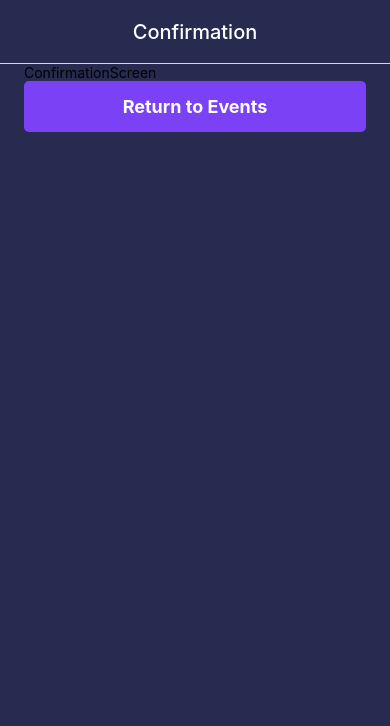
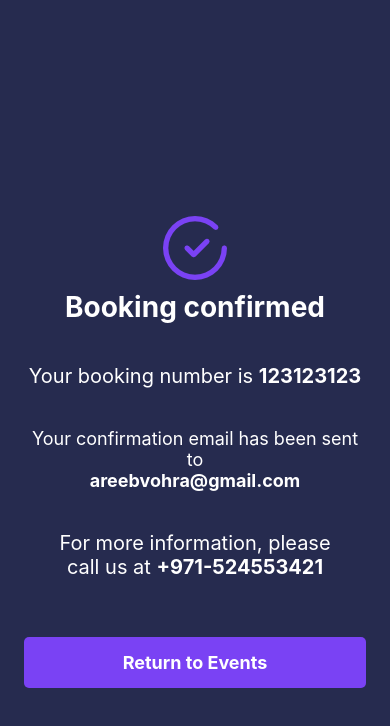
Before and after one commit to areebvohra/event-booking, a React Native app: screen /Confirmation in a window 390 px wide. Shown: the top 726 px of the page. Built offline with nearby package versions, Linux system fonts and the light colour scheme.

Commit message:
confirmation screen done

```diff
--- a/src/routes/AppStack.tsx
+++ b/src/routes/AppStack.tsx
@@ -18,7 +18,8 @@ const AppStack: FC<AppStackProps> = ({ }) => {
                 headerStyle: { backgroundColor: '#262B4F', elevation: 0, shadowOpacity: 0 },
                 headerTitleStyle: { color: '#FFFFFF', fontSize: 20 },
                 headerTitleAlign: 'center',
-                headerTintColor: '#FFFFFF'
+                headerTintColor: '#FFFFFF',
+                gestureEnabled: false
             }}
         >
             <Stack.Screen name="Events" component={EventScreen} />
--- a/src/screens/BookingScreen/index.tsx
+++ b/src/screens/BookingScreen/index.tsx
@@ -48,9 +48,9 @@ const BookingScreen: FC<BookingScreenProps> = ({ route, navigation }) => {
         else
             setTicketError(''), ticketValid = true
 
-        if (!emailValid || !usernameValid || !ticketValid) {
-            return;
-        }
+        // if (!emailValid || !usernameValid || !ticketValid) {
+        //     return;
+        // }
 
         navigation.navigate('Confirmation');
     }
--- a/src/screens/ConfirmationScreen/index.tsx
+++ b/src/screens/ConfirmationScreen/index.tsx
@@ -1,13 +1,10 @@
 import React, { FC, useEffect } from 'react';
-import { Text, View, StyleSheet, BackHandler, TouchableOpacity } from 'react-native';
+import { Text, View, StyleSheet, BackHandler, TouchableOpacity, Image } from 'react-native';
 import { ConfirmationScreenProps } from '../../routes/types';
 
 const ConfirmationScreen: FC<ConfirmationScreenProps> = ({ navigation }) => {
     useEffect(() => {
-        navigation.setOptions({
-            headerLeft: () => null,
-            headerBackVisible: false
-        })
+        navigation.setOptions({ headerShown: false })
 
         const backHandler = BackHandler.addEventListener(
             'hardwareBackPress',
@@ -19,7 +16,13 @@ const ConfirmationScreen: FC<ConfirmationScreenProps> = ({ navigation }) => {
 
     return (
         <View style={styles.container}>
-            <Text>ConfirmationScreen</Text>
+            <View style={{ alignItems: 'center', paddingBottom: 18 }}>
+                <Image source={require('../../assets/icons/confirm.png')} style={{ resizeMode: 'contain', tintColor: '#7a42f4', marginVertical: 10 }} />
+                <Text style={{ color: '#FFFFFF', fontSize: 28, fontWeight: 'bold', marginBottom: 40 }}>Booking confirmed</Text>
+                <Text style={styles.normalText}>Your booking number is <Text style={{ fontWeight: 'bold' }}>123123123</Text></Text>
+                <Text style={[styles.normalText, { fontSize: 18 }]}>Your confirmation email has been sent to{'\n'}<Text style={{ fontWeight: 'bold' }}>areebvohra@gmail.com</Text></Text>
+                <Text style={[styles.normalText, {}]}>For more information, please{'\n'}call us at <Text style={{ fontWeight: 'bold' }}>+971-524553421</Text></Text>
+            </View>
 
             <TouchableOpacity style={styles.submitBtn} onPress={() => navigation.navigate('Events')}>
                 <Text style={styles.submitBtnText}>Return to Events</Text>
@@ -33,7 +36,9 @@ export default ConfirmationScreen;
 const styles = StyleSheet.create({
     container: {
         flex: 1, backgroundColor: '#262B4F',
-        paddingHorizontal: 24
+        paddingHorizontal: 24,
+        paddingTop: 50,
+        justifyContent: 'center'
     },
     submitBtn: {
         backgroundColor: '#7a42f4',
@@ -47,5 +52,11 @@ const styles = StyleSheet.create({
         color: '#FFFFFF',
         fontSize: 18,
         fontWeight: 'bold'
+    },
+    normalText: {
+        color: '#FFFFFF',
+        fontSize: 20,
+        textAlign: 'center',
+        marginBottom: 40
     }
 });
```
Also changed, not shown: src/assets/icons/confirm.png (added).
